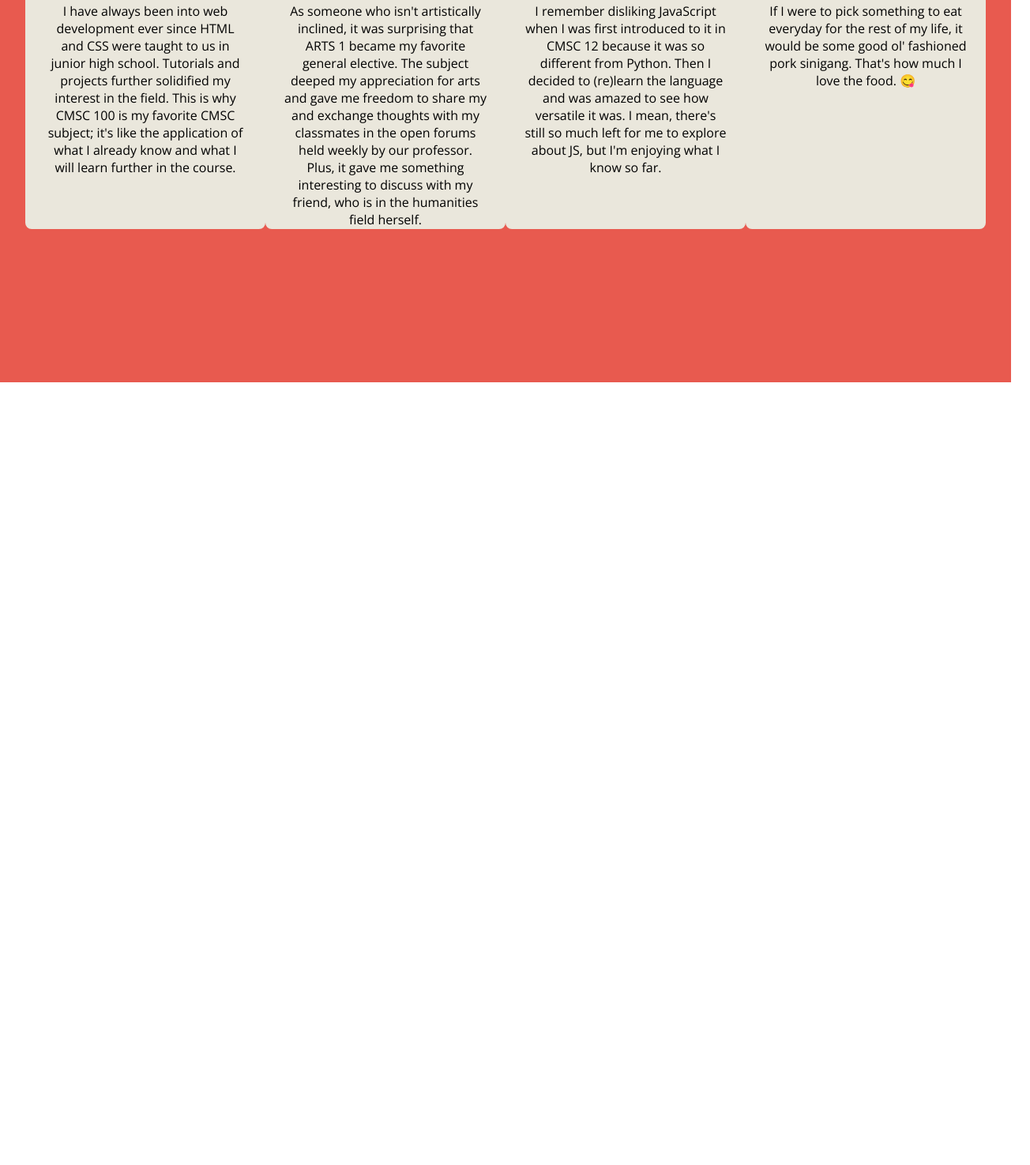
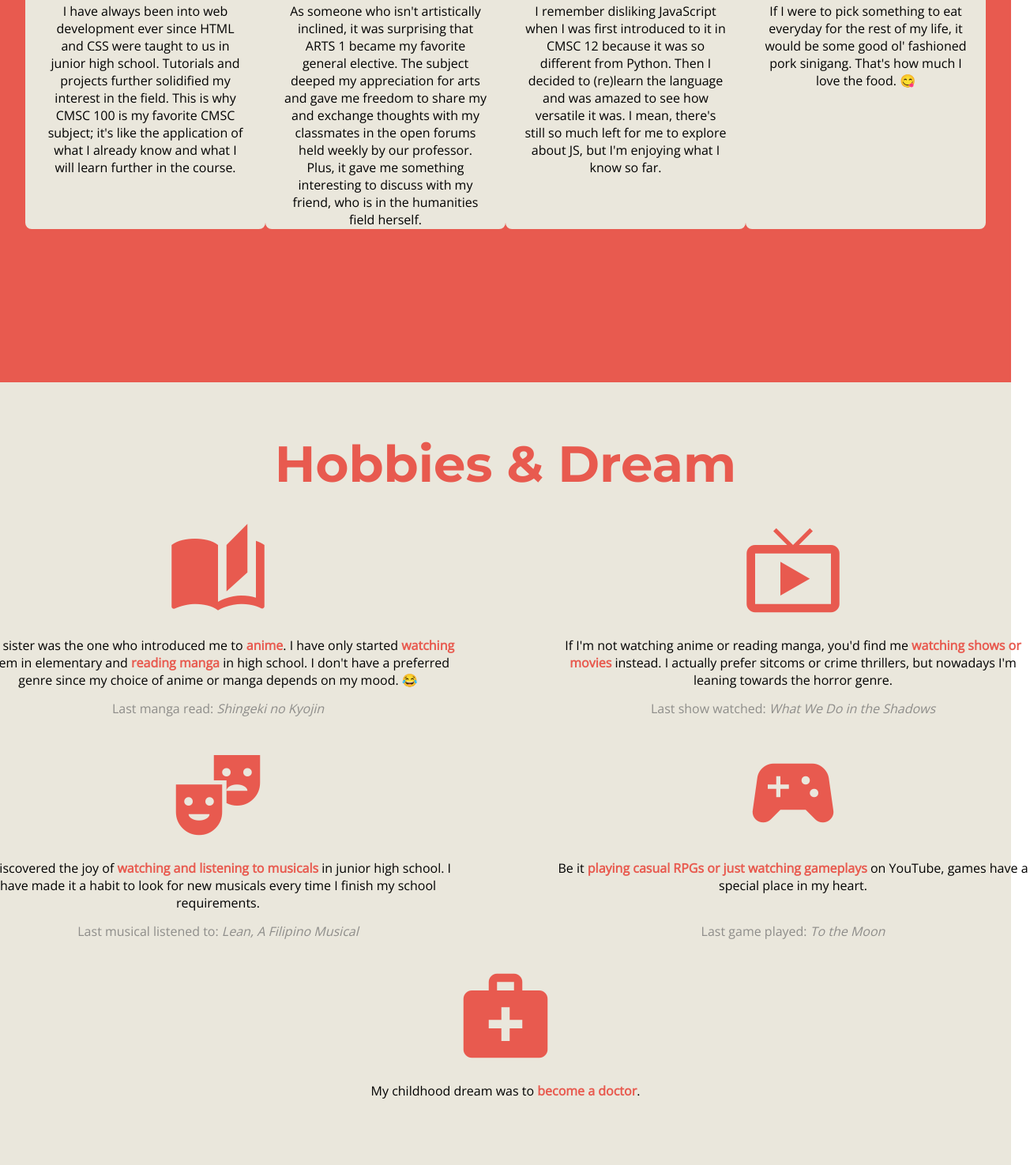
Before and after one commit to rladomingo/rladomingo.github.io, a plain HTML site: page index.html in a window 1280 px wide. Shown: the part 1116-2591 px from the top of the page at 79% size, 1304 px wide, since content can reach past the window. Before the commit the page ends 1600 px from the top, so only its background shows below. Drawn offline with nearby package versions, Linux system fonts and the light colour scheme.

Commit message:
Add hobbies and childhood dream

```diff
--- a/index.html
+++ b/index.html
@@ -15,43 +15,102 @@
     </div>
     <div id="favorites">
       <h2>Favorites</h2>
-      <div id="card-container">
-        <div class="card">
-          <h3 class="card-title">CMSC 100</h3>
-          <p class="card-caption">CMSC Subject</p>
-          <p class="card-info">
+      <div id="f-card-container">
+        <div class="f-card">
+          <h3 class="f-card-title">CMSC 100</h3>
+          <p class="f-card-caption">CMSC Subject</p>
+          <p class="f-card-info">
             I have always been into web development ever since HTML and CSS were taught to us in junior high school.
             Tutorials and projects further solidified my interest in the field. This is why CMSC 100 is my favorite CMSC subject;
             it's like the application of what I already know and what I will learn further in the course.
           </p>
         </div>
-        <div class="card">
-          <h3 class="card-title">ARTS 1</h3>
-          <p class="card-caption">GE Subject</p>
-          <p class="card-info">
+        <div class="f-card">
+          <h3 class="f-card-title">ARTS 1</h3>
+          <p class="f-card-caption">GE Subject</p>
+          <p class="f-card-info">
             As someone who isn't artistically inclined, it was surprising that ARTS 1 became my favorite general elective.
             The subject deeped my appreciation for arts and gave me freedom to share my and exchange thoughts with my classmates in the open forums held weekly by our professor.
             Plus, it gave me something interesting to discuss with my friend, who is in the humanities field herself.
           </p>
         </div>
-        <div class="card">
-          <h3 class="card-title">JavaScript</h3>
-          <p class="card-caption">Programming Language</p>
-          <p class="card-info">
+        <div class="f-card">
+          <h3 class="f-card-title">JavaScript</h3>
+          <p class="f-card-caption">Programming Language</p>
+          <p class="f-card-info">
             I remember disliking JavaScript when I was first introduced to it in CMSC 12 because it was so different from Python.
             Then I decided to (re)learn the language and was amazed to see how versatile it was.
             I mean, there's still so much left for me to explore about JS, but I'm enjoying what I know so far.
           </p>
         </div>
-        <div class="card">
-          <h3 class="card-title">Sinigang</h3>
-          <p class="card-caption">Food</p>
-          <p class="card-info">
+        <div class="f-card">
+          <h3 class="f-card-title">Sinigang</h3>
+          <p class="f-card-caption">Food</p>
+          <p class="f-card-info">
             If I were to pick something to eat everyday for the rest of my life, it would be some good ol' fashioned pork sinigang.
             That's how much I love the food. 😋
           </p>
         </div>
       </div>
     </div>
+    <div id="hobbies-dream">
+      <h2>Hobbies & Dream</h2>
+      <div id="h-card-container">
+        <div class="h-row">
+          <div class="h-card">
+            <div class="h-icon">
+              <span class="material-icons md-8">auto_stories</span>
+            </div>
+            <p class="h-card-info">
+              My sister was the one who introduced me to <span>anime</span>.
+              I have only started <span>watching</span> them in elementary and <span>reading manga</span> in high school.
+              I don't have a preferred genre since my choice of anime or manga depends on my mood. 😂
+            </p>
+            <p class="h-card-caption">Last manga read: <a href="https://myanimelist.net/manga/23390/Shingeki_no_Kyojin">Shingeki no Kyojin</a></p>
+          </div>
+          <div class="h-card">
+            <div class="h-icon">
+              <span class="material-icons md-8">live_tv</span>
+            </div>
+            <p class="h-card-info">
+              If I'm not watching anime or reading manga, you'd find me <span>watching shows or movies</span> instead.
+              I actually prefer sitcoms or crime thrillers, but nowadays I'm leaning towards the horror genre.
+            </p>
+            <p class="h-card-caption">Last show watched: <a href="https://www.imdb.com/title/tt7908628/">What We Do in the Shadows</a></p>
+          </div>
+        </div>
+        <div class="h-row">
+          <div class="h-card">
+            <div class="h-icon">
+              <span class="material-icons md-8">theater_comedy</span>
+            </div>
+            <p class="h-card-info">
+              I discovered the joy of <span>watching and listening to musicals</span> in junior high school.
+              I have made it a habit to look for new musicals every time I finish my school requirements.
+            </p>
+            <p class="h-card-caption">Last musical listened to: <a href="https://music.youtube.com/playlist?list=OLAK5uy_nciZSyWJ5q_YGaYNBHRKGoMr0wKkX4Yu0&feature=share">Lean, A Filipino Musical</a></p>
+          </div>
+          <div class="h-card">
+            <div class="h-icon">
+              <span class="material-icons md-8">sports_esports</span>
+            </div>
+            <p class="h-card-info">
+              Be it <span>playing casual RPGs or just watching gameplays</span> on YouTube, games have a special place in my heart.
+            </p>
+            <p class="h-card-caption">Last game played: <a href="https://store.steampowered.com/app/206440/To_the_Moon/">To the Moon</a></p>
+          </div>
+        </div>
+        <div class="h-row">
+          <div class="h-card">
+            <div class="h-icon">
+              <span class="material-icons md-8">medical_services</span>
+            </div>
+            <p class="h-card-info">
+              My childhood dream was to <span>become a doctor</span>.
+            </p>
+          </div>
+        </div>
+      </div>
+    </div>
   </body>
 </html>
--- a/style.css
+++ b/style.css
@@ -33,7 +33,6 @@ h2 {
   font-family: var(--font-primary);
   font-weight: 700;
   font-size: 4rem;
-  color: var(--color-off-white);
 }
 
 h3 {
@@ -91,15 +90,16 @@ h5 {
 
 #favorites > h2 {
   text-align: center;
+  color: var(--color-off-white);
 }
 
-#card-container {
+#f-card-container {
   margin-top: 4em;
   display: flex;
   justify-content: space-evenly;
 }
 
-.card {
+.f-card {
   height: 400px;
 	width: 340px;
   background-color: var(--color-off-white);
@@ -110,20 +110,93 @@ h5 {
   stroke-width: 1px;
 }
 
-.card-title {
+.f-card-title {
   color: var(--color-dark-red);
 }
 
-.card-caption {
+.f-card-caption {
   color: var(--color-gray);
   font-family: var(--font-secondary);
   font-size: 1.1rem;
   font-weight: 800;
 }
 
-.card-info {
+.f-card-info {
   color: var(--color-black);
   font-family: var(--font-secondary);
   font-size: 1rem;
   margin-top: 1em;
 }
+
+#hobbies-dream {
+  background-color: var(--color-off-white);
+  padding: 4em 0em;
+  width: 100wh;
+  height: 131vh;
+}
+
+#hobbies-dream > h2 {
+  text-align: center;
+  color: var(--color-dark-red);
+}
+
+#h-card-container {
+  margin-top: 2em;
+  display: flex;
+  flex-direction: column;
+  align-items: center;
+  gap: 2em;
+}
+
+.h-row {
+  display: flex;
+  gap: 8em;
+}
+
+.h-card {
+  height: 250px;
+	width: 600px;
+  text-align: center;
+  display: flex;
+  flex-direction: column;
+}
+
+.h-card-info {
+  color: var(--color-black);
+  font-family: var(--font-secondary);
+  font-size: 1rem;
+  margin-top: 1em;
+}
+
+.h-card-info > span {
+  font-weight: 600;
+  color: var(--color-dark-red);
+}
+
+.h-card-caption {
+  margin-top: auto;
+  color: var(--color-gray);
+  font-family: var(--font-secondary);
+}
+
+.material-icons.md-8 {
+  color: var(--color-dark-red);
+  font-size: 8rem;
+}
+
+a {
+  color: var(--color-gray);
+  font-style: italic;
+}
+
+a:link {
+  text-decoration: none;
+}
+
+a:visited {
+  text-decoration: none;
+}
+
+a:hover {
+  color: var(--color-black);
+}
```
